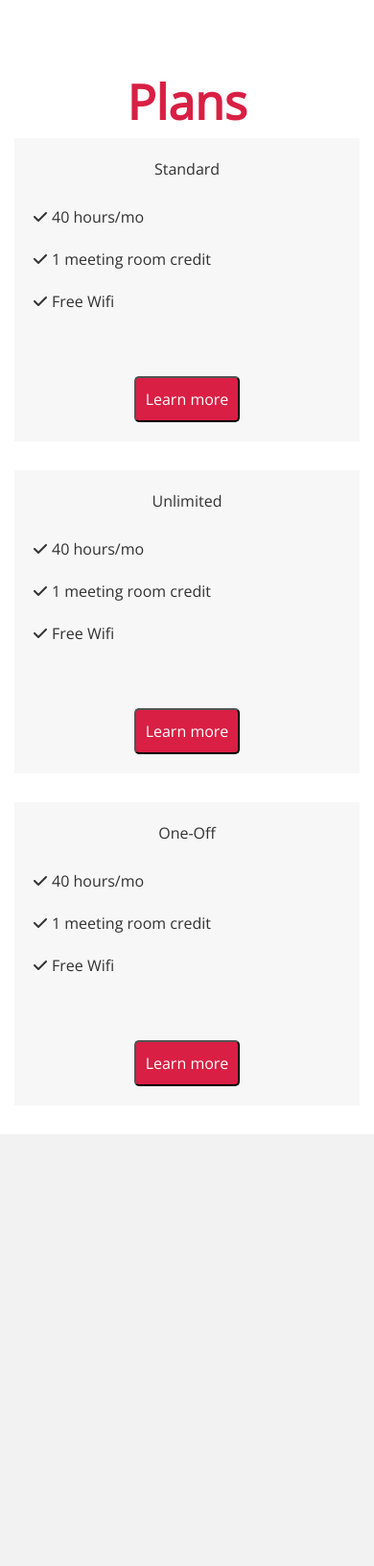
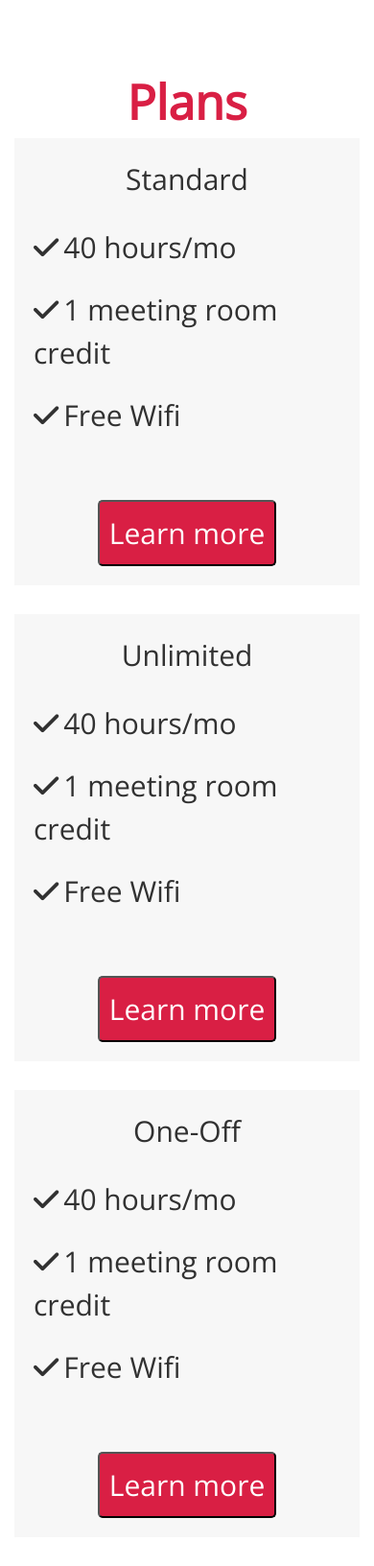
Before and after one commit to daisybutler/Workbench-project04, a Django app: template home/templates/home/index.html in a window 390 px wide. Shown: the part 502-2134 px from the top of the page at 96% size. Before the commit the page ends 1684 px from the top, so only its background shows below. Run offline with Django 3.2, Linux system fonts and the light colour scheme; the template is opened without the code that fills it, so the values that code supplies are empty; some libraries are stand-ins or nearby versions.

Commit message:
Larger fonts for plan features text on smaller screens.

```diff
--- a/static/css/base.css
+++ b/static/css/base.css
@@ -75,6 +75,7 @@ p, a {
     background-color: #F7F7F7;
     padding: 20px;
     margin-bottom: 30px;
+    font-size: 20px;
 }
 
 .plan-features-homepage {
@@ -102,6 +103,12 @@ p, a {
 
 /* --------------------------------------------------- MEDIA QUERIES */
 
+@media screen and (max-width: 768px) {
+    .homepage-plan {
+        font-size: 30px;
+    }
+}
+
 @media screen and (min-width: 768px){
     #landing-page-heading {
         font-size: 40px;
```
